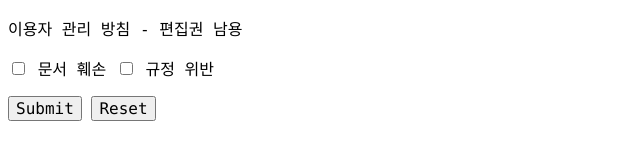
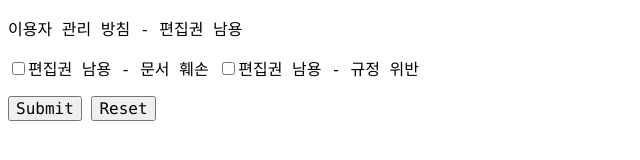
Before and after one commit to taky0413/rule-copyandpaste, a plain HTML site: page index.html in a window 1280 px wide. Shown: the whole page, without its empty margins (0-640 px from the left). Drawn offline with Linux system fonts and the light colour scheme.

Commit message:
Update index.html

```diff
--- a/index.html
+++ b/index.html
@@ -13,8 +13,8 @@
 <body>
   <form method="get" action="form-action.html">
       <p>이용자 관리 방침 - 편집권 남용</p>
-      <label><input type="checkbox" name="편집권 남용" value="문서 훼손"> 문서 훼손</label>
-      <label><input type="checkbox" name="편집권 남용" value="규정 위반"> 규정 위반</label>
+      <label><input type="checkbox" name="이관방" value="편집권남용-문서훼손">편집권 남용 - 문서 훼손</label>
+      <label><input type="checkbox" name="이관방" value="편집권남용-규정위반">편집권 남용 - 규정 위반</label>
       <p><input type="submit" value="Submit"> <input type="reset" value="Reset"></p>
     </form>
 </body>
```
